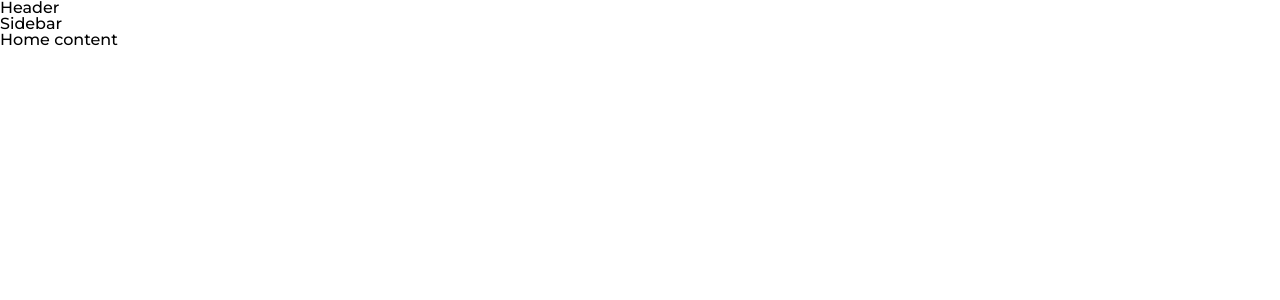
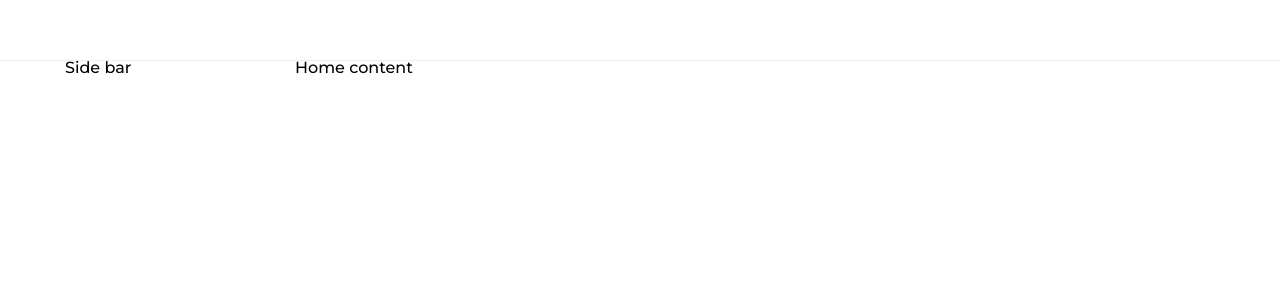
Before and after one commit to donadzai/tikok, a React (Create React App) app: page / in a window 1280 px wide. Shown: the top 300 px of the page. Built offline with nearby package versions, Linux system fonts and the light colour scheme.

Commit message:
Dựng khung Layout mặc định

```diff
--- a/src/App.js
+++ b/src/App.js
@@ -1,9 +1,8 @@
 import { BrowserRouter, Routes, Route } from 'react-router-dom';
 import { Fragment } from 'react';
 
-
 import { publicRoutes } from './Routes';
-import { DefaultLayout,HeaderOnly } from './Components/Layouts';
+import { DefaultLayout} from './Components/Layouts';
 
 function App() {
     return (
@@ -15,7 +14,7 @@
 
                         let Layout = DefaultLayout;
 
-                        if(route.layout) {
+                        if (route.layout) {
                             Layout = route.layout;
                         } else if (route.layout === null) {
                             Layout = Fragment;
@@ -23,6 +22,7 @@
 
                         return (
                             <Route
+                                key={index}
                                 path={route.path}
                                 element={
                                     <Layout>
--- /dev/null
+++ b/src/Components/Layouts/DefaultLayout/DefaultLayout.module.scss
@@ -0,0 +1,14 @@
+.wrapper {
+    display: flex;
+    flex-direction: column;
+    align-items: center;
+}
+
+.container {
+    width: 1150px;
+    display: flex;
+}
+
+.content {
+    flex: 1;
+}
--- /dev/null
+++ b/src/Components/Layouts/DefaultLayout/Sidebar/Sidebar.module.scss
@@ -0,0 +1,3 @@
+.wrapper {
+    width: 230px;
+}
--- a/src/Components/Layouts/DefaultLayout/Sidebar/index.js
+++ b/src/Components/Layouts/DefaultLayout/Sidebar/index.js
@@ -1,5 +1,12 @@
+import classNames from "classnames/bind";
+import styles from './Sidebar.module.scss'
+
+const cx = classNames.bind(styles)
+
 function Sidebar() {
-    return <div>Sidebar</div>
+    return <aside className={cx('wrapper')}>
+        <h2>Side bar</h2>
+    </aside>
 }
 
 export default Sidebar;
--- a/src/Components/Layouts/DefaultLayout/index.js
+++ b/src/Components/Layouts/DefaultLayout/index.js
@@ -1,15 +1,21 @@
-import Header from "../components/Header"
-import Sidebar from "./Sidebar";
+import classNames from 'classnames/bind';
+import styles from './DefaultLayout.module.scss';
 
+import Header from '../Components/Header';
+import Sidebar from './Sidebar';
 
-function DefaultLayout({children}) {
-    return <div>
-        <Header/>
-        <div className="container">
-            <Sidebar />
-            {children}
+const cx = classNames.bind(styles);
+
+function DefaultLayout({ children }) {
+    return (
+        <div className={cx('wrapper')}>
+            <Header />
+            <div className={cx('container')}>
+                <Sidebar />
+                <div className={cx('content')}>{children}</div>
+            </div>
         </div>
-    </div>
+    );
 }
 
 export default DefaultLayout;
--- a/src/Components/Layouts/HeaderOnly/index.js
+++ b/src/Components/Layouts/HeaderOnly/index.js
@@ -1,13 +1,12 @@
-import Header from "../components/Header";
+import Header from '../Components/Header';
 
-
-function DefaultLayout({children}) {
-    return <div>
-        <Header/>
-        <div className="container">
-            {children}
+function DefaultLayout({ children }) {
+    return (
+        <div>
+            <Header />
+            <div className="container">{children}</div>
         </div>
-    </div>
+    );
 }
 
 export default DefaultLayout;
--- /dev/null
+++ b/src/Components/Layouts/components/Header/Header.module.scss
@@ -0,0 +1,12 @@
+.wrapper {
+    width: 100%;
+    height: 60px;
+    box-shadow: 0px 1px 1px rgba(139, 135, 135, 0.12);
+    display: flex;
+    justify-content: center;
+}
+
+.inner {
+    width: 1150px;
+    height: 100%;
+}
--- a/src/Components/Layouts/components/Header/index.js
+++ b/src/Components/Layouts/components/Header/index.js
@@ -1,5 +1,17 @@
+import styles from './Header.module.scss'
+import classNames from 'classnames/bind';
+
+
+const cx = classNames.bind(styles)
+
 function Header() {
-    return <div>Header</div>
+    return <header className={cx('wrapper')}>
+        <div className={cx('inner')}>
+            {/* logo */}
+            {/* search */}
+            {/* action */}
+        </div>
+    </header>
 }
 
 export default Header;
```
Also changed, not shown: src/Routes/index.js (+4 -4 lines).
